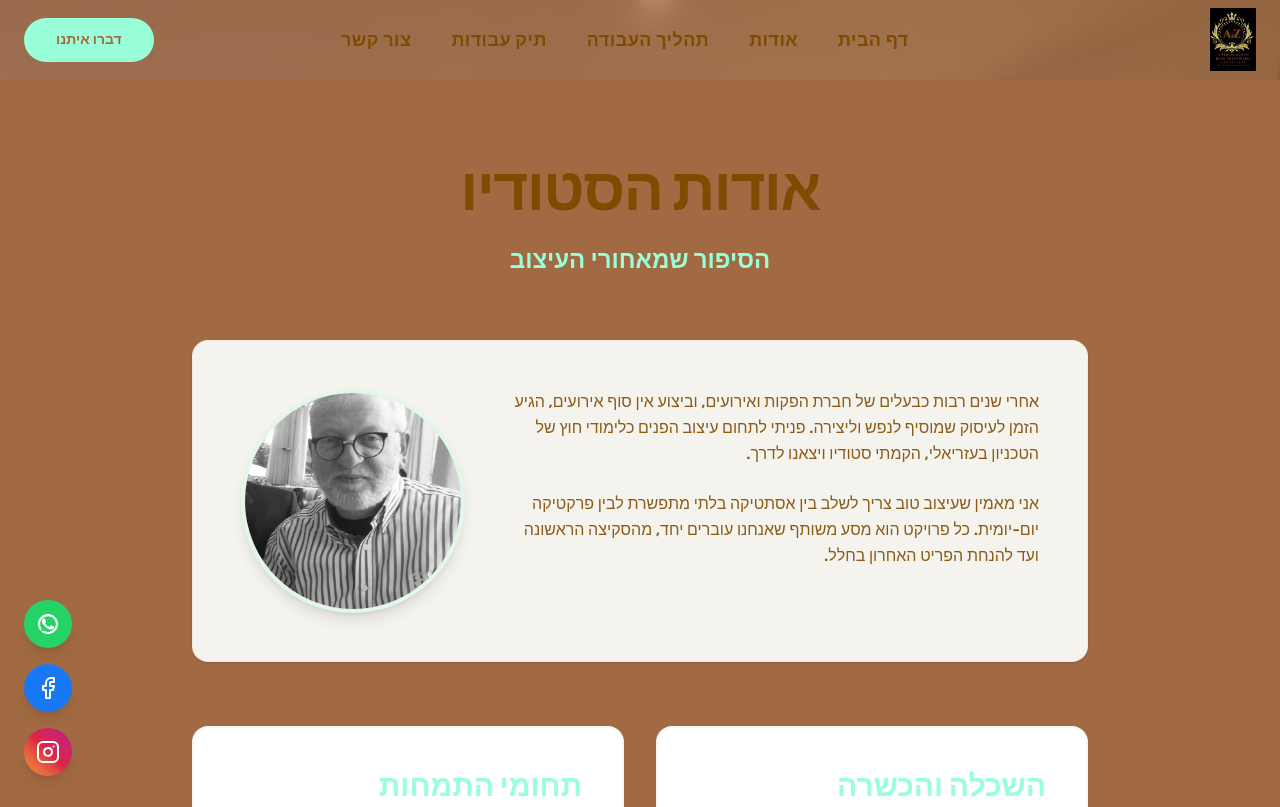
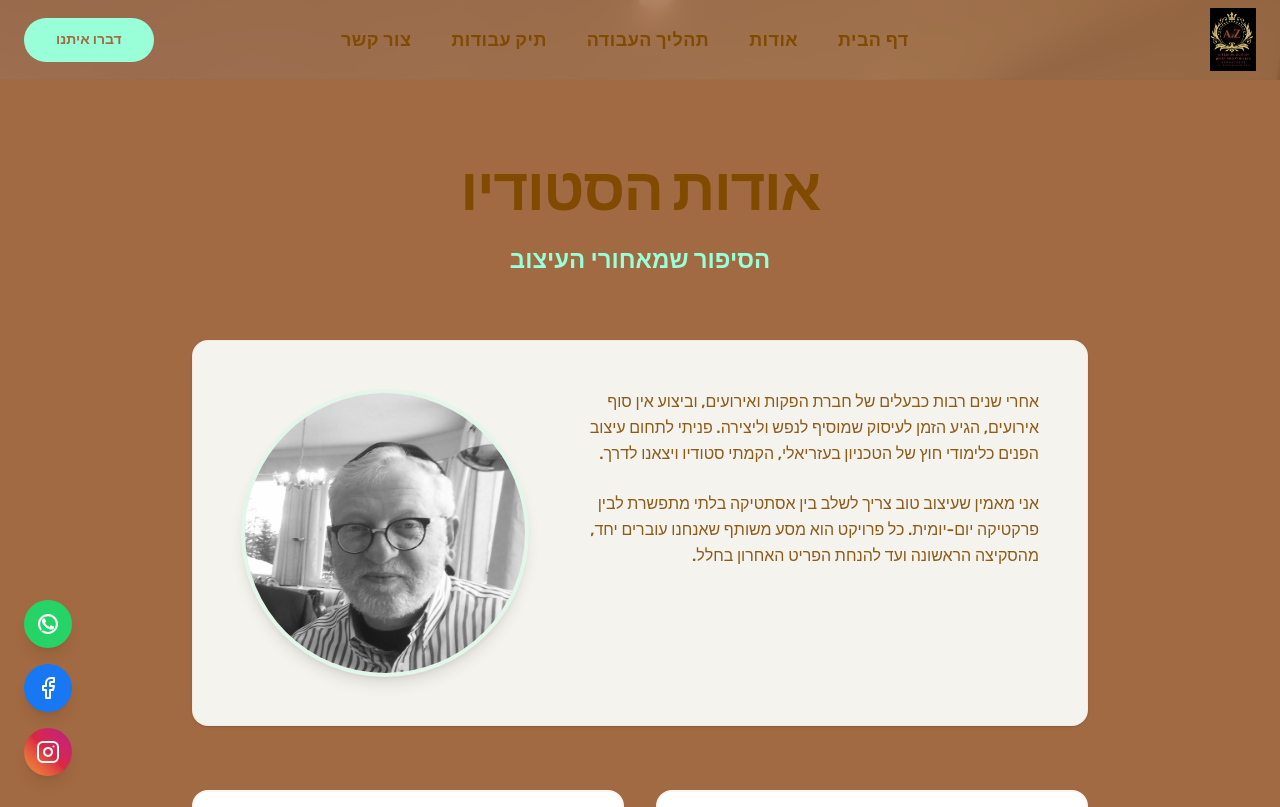
Before and after one commit to mos234/my-design-portfolio, a Next.js app: page /about in a window 1280 px wide. Shown: the top 807 px of the page. Built offline with nearby package versions, Linux system fonts and the light colour scheme.

Commit message:
Enlarged profile image and adjusted position to show full head

```diff
--- a/app/about/page.tsx
+++ b/app/about/page.tsx
@@ -16,13 +16,13 @@ export default function AboutPage() {
 
                     {/* Profile Image */}
                     <div className="shrink-0">
-                        <div className="relative w-48 h-48 md:w-56 md:h-56 overflow-hidden rounded-full border-4 border-[var(--accent)]/20 shadow-lg group cursor-pointer">
+                        <div className="relative w-64 h-64 md:w-72 md:h-72 overflow-hidden rounded-full border-4 border-[var(--accent)]/20 shadow-lg group cursor-pointer">
                             <Image
                                 src="/profile.jpeg"
                                 alt="תמונת פרופיל"
                                 fill
-                                className="object-cover grayscale hover:grayscale-0 hover:scale-105 transition-all duration-500 ease-out"
-                                sizes="(max-width: 768px) 192px, 224px"
+                                className="object-cover object-top grayscale hover:grayscale-0 hover:scale-105 transition-all duration-500 ease-out"
+                                sizes="(max-width: 768px) 256px, 288px"
                                 priority
                             />
                         </div>
--- a/package.json
+++ b/package.json
@@ -20,7 +20,7 @@
     "@types/react-dom": "^19",
     "eslint": "^9",
     "eslint-config-next": "16.1.6",
-    "tailwindcss": "^4",
+    "tailwindcss": "^4.1.18",
     "typescript": "^5"
   }
 }
```
Also changed, not shown: 1 other file (tests, documents, lock files or other folders).
